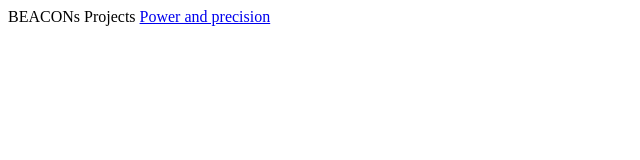
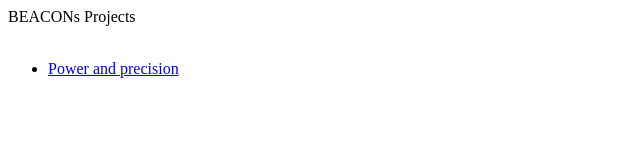
Before and after one commit to maireni87/beacons.github.io-1, a plain HTML site: page index.html in a window 1280 px wide. Shown: the whole page, without its empty margins (0-640 px from the left). Drawn offline with Linux system fonts and the light colour scheme.

Commit message:
Update index.html

```diff
--- a/index.html
+++ b/index.html
@@ -1,3 +1,5 @@
 BEACONs Projects
-
-<a href="https://beacons.github.com/power">Power and precision</a>
+<br><br>
+<ul>
+<li><a href="https://www.github.com/beacons/power">Power and precision</a></li>
+</ul>
```
